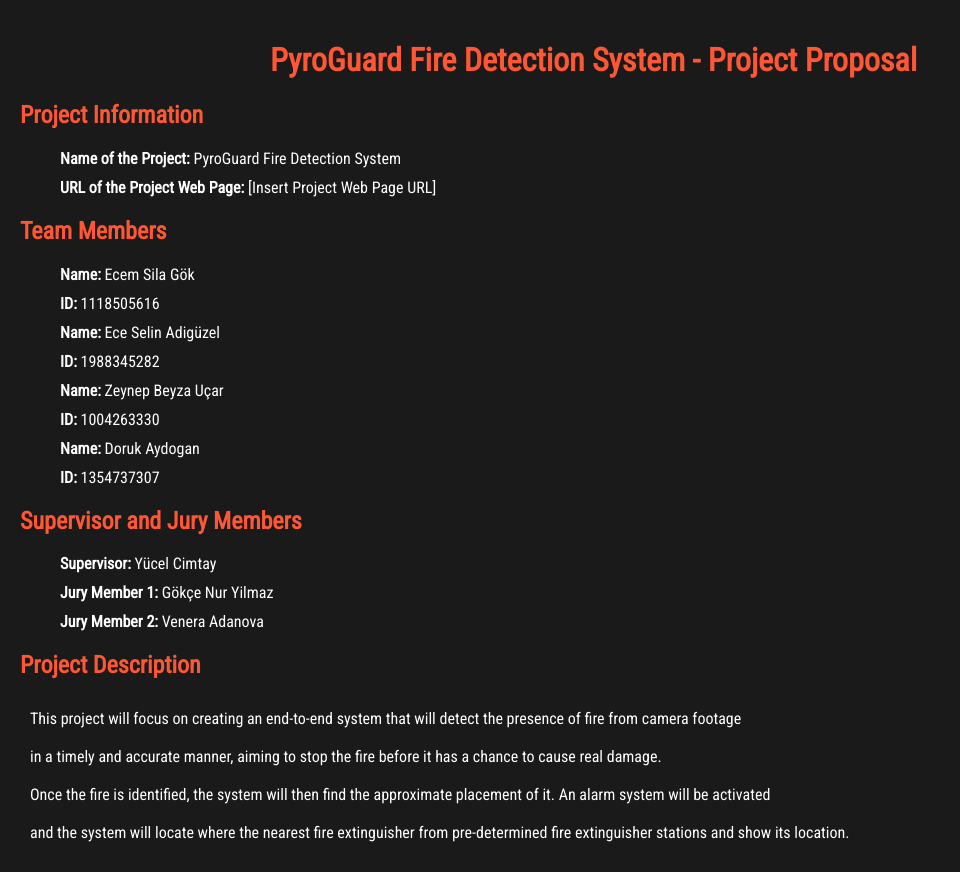
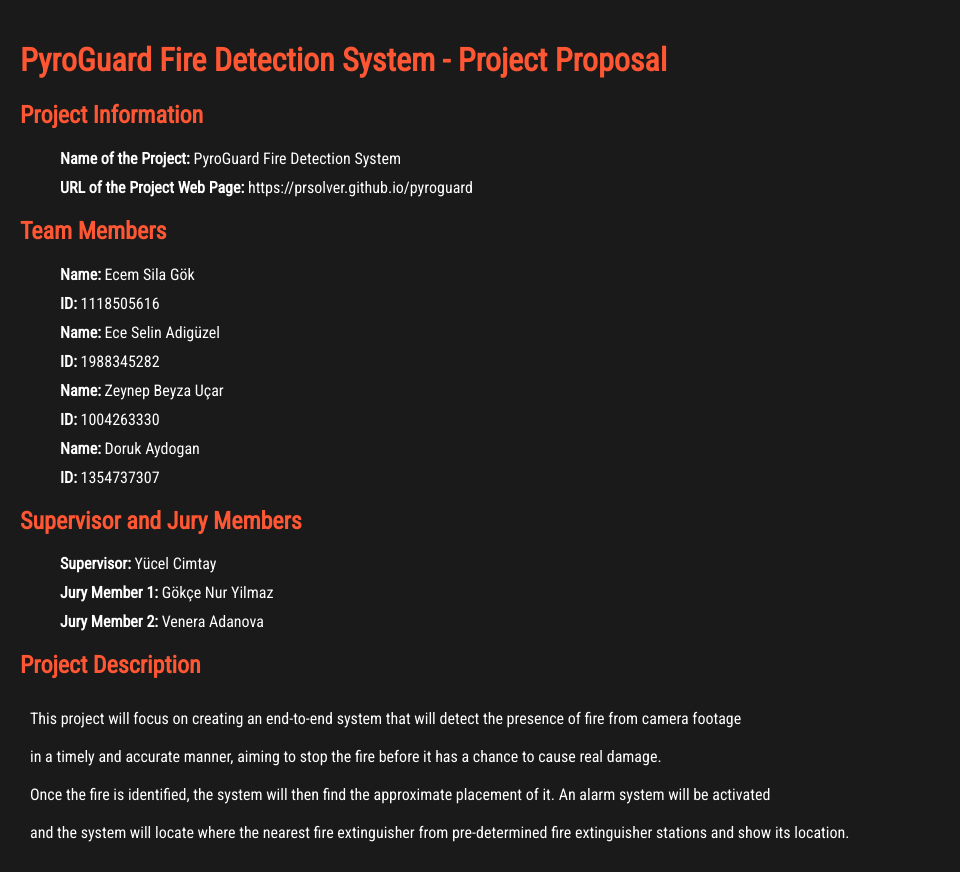
Before and after one commit to Prsolver/fpp.github.io, a plain HTML site: page index.html in a window 1280 px wide. Shown: the whole page, without its empty margins (0-960 px from the left). Drawn offline with Linux system fonts and the light colour scheme.

Commit message:
Update index.html
Miss Info Upd

```diff
--- a/index.html
+++ b/index.html
@@ -30,9 +30,7 @@
         p:last-child {
             padding: 10px;
         }
- 	h1 {
-            margin-left: 250px;
-        }
+
     </style>
     <link rel="stylesheet" href="https://fonts.googleapis.com/css?family=Roboto+Condensed">
 </head>
@@ -42,7 +40,7 @@
     <h2>Project Information</h2>
     <ul>
         <li><strong>Name of the Project:</strong> PyroGuard Fire Detection System</li>
-        <li><strong>URL of the Project Web Page:</strong> [Insert Project Web Page URL]</li>
+        <li><strong>URL of the Project Web Page:</strong> https://prsolver.github.io/pyroguard </li>
     </ul>
 
     <h2>Team Members</h2>
```
